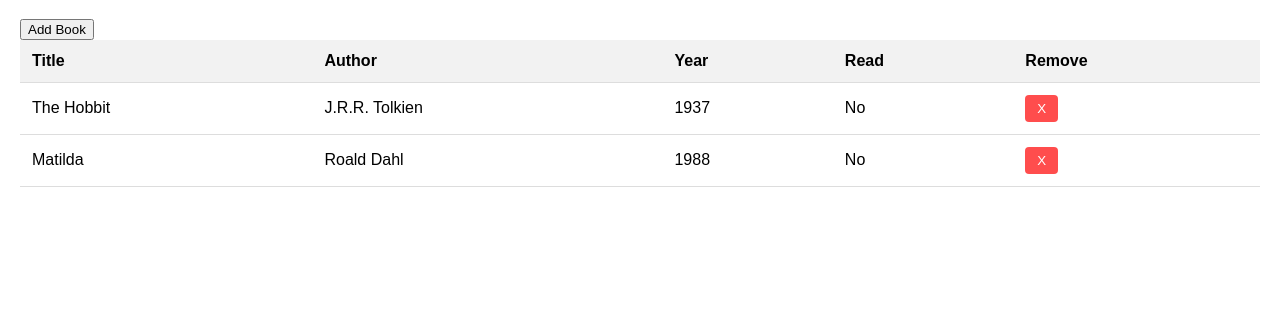
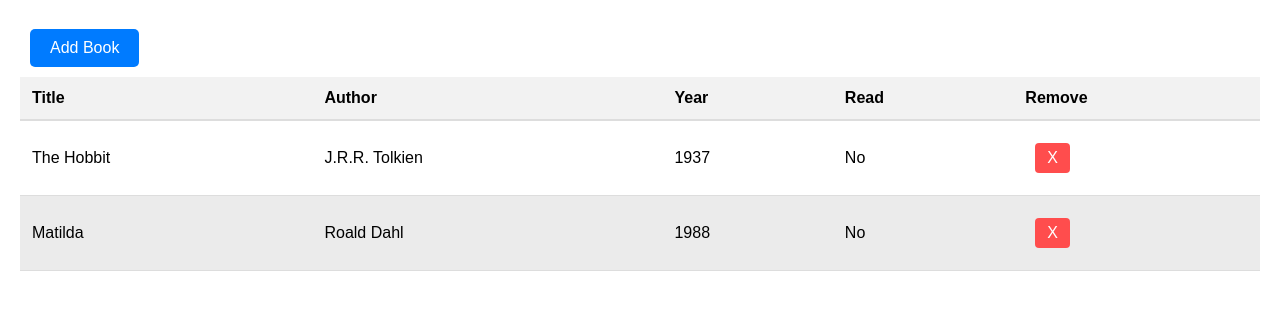
Before and after one commit to BrandonFernandez1/the-odin-project, a plain HTML site: page library/index.html in a window 1280 px wide. Shown: the part 61-370 px from the top of the page. Drawn offline with Linux system fonts and the light colour scheme.

```diff
--- a/library/index.html
+++ b/library/index.html
@@ -14,6 +14,7 @@
     <button id="add-book">Add Book</button>
 
     <table id="my-table">
+        <thead>
             <tr>
                 <th>Title</th>
                 <th>Author</th>
@@ -21,6 +22,8 @@
                 <th>Read</th>
                 <th>Remove</th>
             </tr>
+        </thead>
+        <tbody></tbody>
     </table>
 
     <dialog id="library-modal">
--- a/library/script.js
+++ b/library/script.js
@@ -10,6 +10,8 @@
 
 openModalButton.addEventListener("click", () => {
     dialogWindow.showModal();
+    const bookInformationInputs = document.querySelectorAll("input");
+    bookInformationInputs.forEach((input) => {input.value = ""});
 })
 
 cancelModalSubmissionButton.addEventListener("click", () => {
@@ -46,7 +48,7 @@
 }
 
 function addBooktoLibrary(books) {
-    const tableBody = document.querySelector("table");
+    const tableBody = document.querySelector("tbody");
 
     for (const book of books) {
         const row = document.createElement("tr");
@@ -84,5 +86,4 @@
 
         tableBody.appendChild(row);
     }
-    document.body.appendChild(tableBody);
 }
--- a/library/style.css
+++ b/library/style.css
@@ -64,7 +64,7 @@
 }
 
 tbody tr:nth-child(even) {
-    background-color: yellow;
+    background-color: rgb(235, 235, 235);
 }
 
 td button {
@@ -79,3 +79,27 @@
 td button:hover {
     background-color: #ff3333;
 }
+
+/* Basic button styles */
+button {
+    padding: 10px 20px; /* Adds some space inside the button */
+    font-size: 16px; /* Sets a readable font size */
+    color: white; /* Text color */
+    background-color: #007BFF; /* Background color */
+    border: none; /* Removes the default border */
+    border-radius: 5px; /* Adds rounded corners */
+    cursor: pointer; /* Changes cursor to pointer on hover */
+    transition: background-color 0.3s ease; /* Smooth transition for background color */
+    margin: 10px;
+}
+
+/* Hover effect */
+button:hover {
+    background-color: #0056b3; /* Darker shade on hover */
+}
+
+/* Focus effect for accessibility */
+button:focus {
+    outline: none; /* Removes default focus outline */
+    box-shadow: 0 0 0 3px rgba(0, 123, 255, 0.5); /* Adds a custom focus outline */
+}
```
Lines whose indentation alone changed are shown as unchanged.
